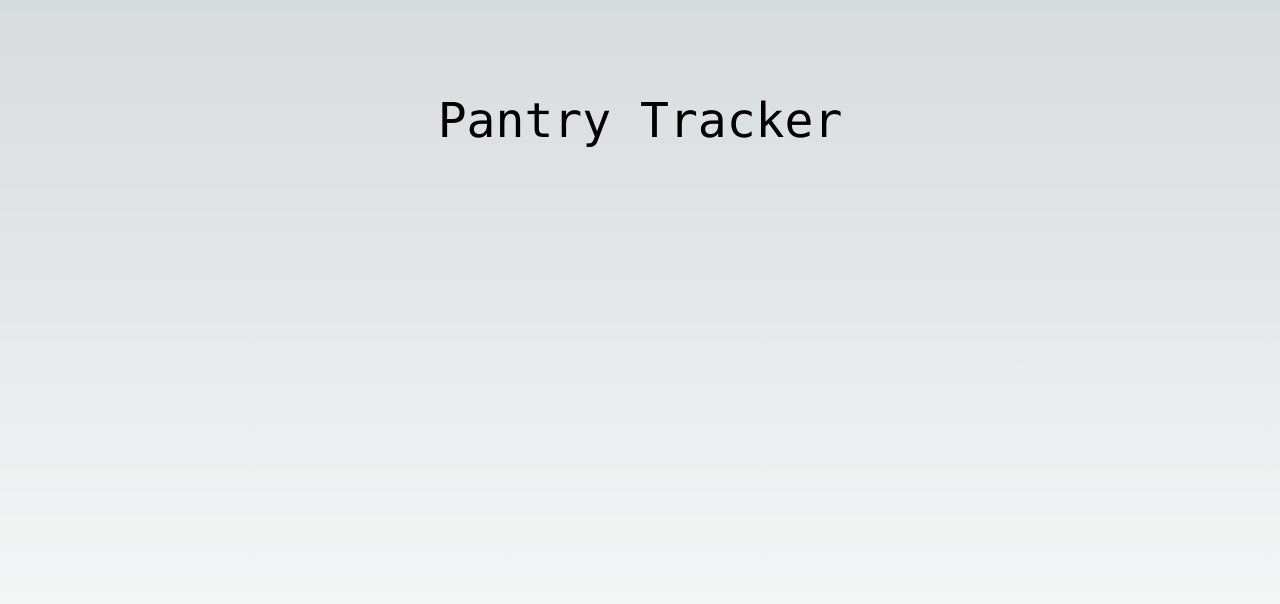
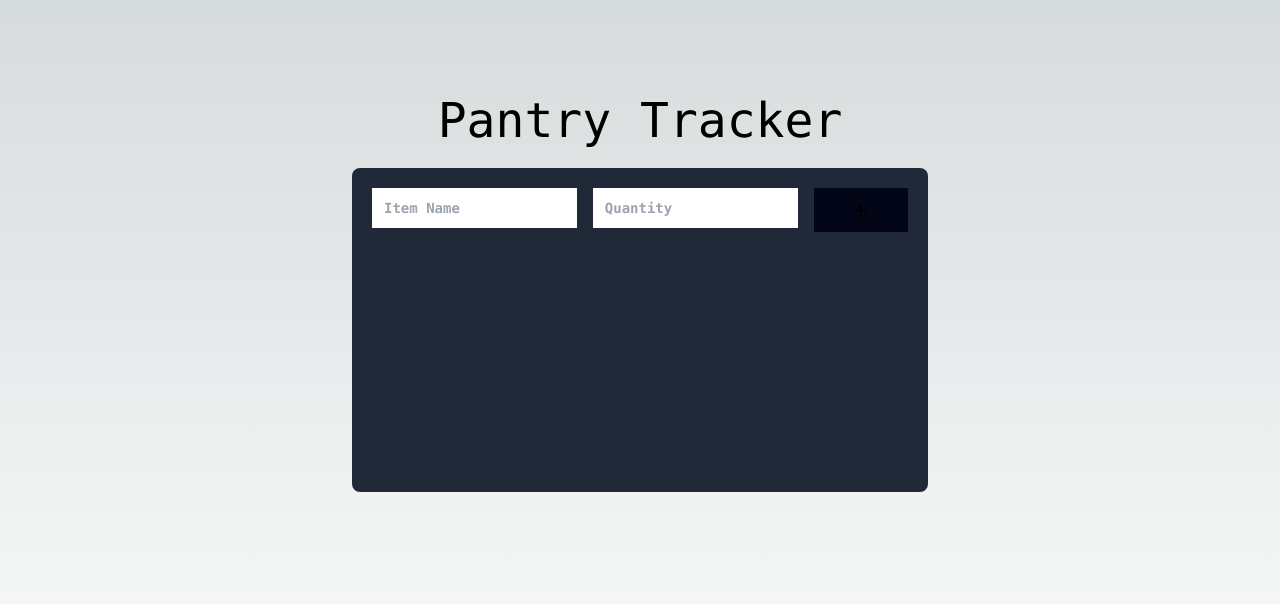
Before and after one commit to zipzopboppitybop/Ai-Pantry-Tracker, a Next.js app: page / in a window 1280 px wide. Shown: the top 604 px of the page. Built offline with nearby package versions, Linux system fonts and the light colour scheme.

Commit message:
pantry grid setup

```diff
--- a/app/page.js
+++ b/app/page.js
@@ -3,8 +3,21 @@ import Image from "next/image";
 export default function Home() {
   return (
     <main className="flex min-h-screen flex-col items-center justify-between p-24">
-      <div className="z-10 max-w-5xl w-full items-center justify-between font-mono text-sm ">
+      <div className="z-10 max-w-xl w-full items-center justify-between font-mono text-sm ">
         <h1 className="text-5xl text-center">Pantry Tracker</h1>
+        <div className="bg-gray-800 items-center rounded-lg mt-6 h-20 min-h-fit">
+          <form className="grid grid-cols-5 grid-rows-5 gap-4 p-5 min-h-fit">
+            <input
+            className="col-span-2 h-10 font-bold p-3"
+            placeholder="Item Name"
+            />
+            <input
+            className="col-span-2 col-start-3 font-bold h-10 p-3"
+            placeholder="Quantity"
+            />
+            <button className="col-start-5 bg-slate-950 h-11 text-2xl p-1">+</button>
+          </form>
+        </div>
       </div>
     </main>
   );
```
